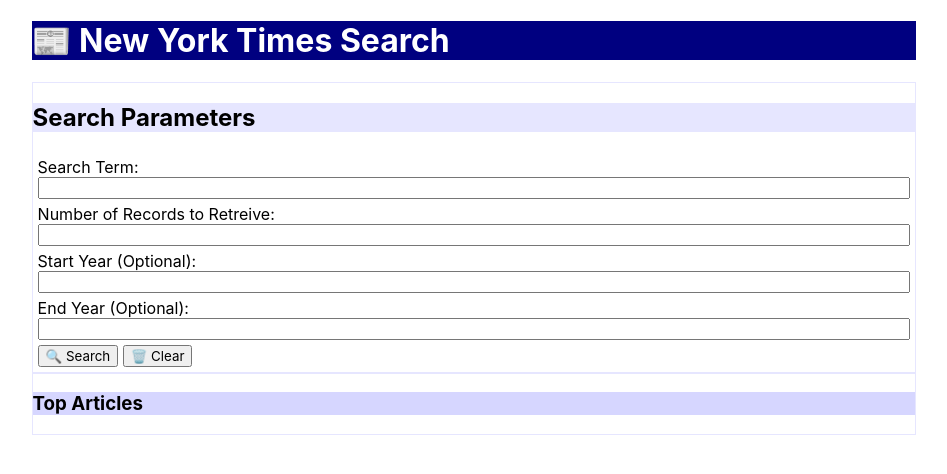
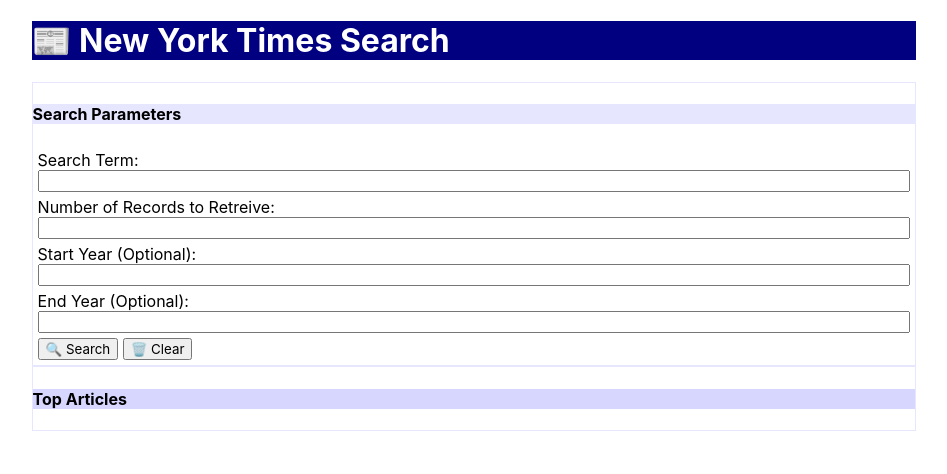
Before and after one commit to pensadotech/NewYorkTimes, a plain HTML site: page index.html in a window 1280 px wide. Shown: the whole page, without its empty margins (166-1113 px from the left). Drawn offline with nearby package versions, Linux system fonts and the light colour scheme.

Commit message:
lower headline size

```diff
--- a/index.html
+++ b/index.html
@@ -15,7 +15,7 @@
     </header>
     <div class="searchcontainer">
         <div class="searchheader">
-            <h2>Search Parameters</h2>
+            <h4>Search Parameters</h4>
         </div>
         <div class="searchform">
             <form>
@@ -34,7 +34,7 @@
     </div>
     <div class="articlecontainer">
         <div class='articleheader'>
-            <h3>Top Articles</h3>
+            <h4>Top Articles</h4>
         </div>
         <div id="results"></div>
     </div>
```
